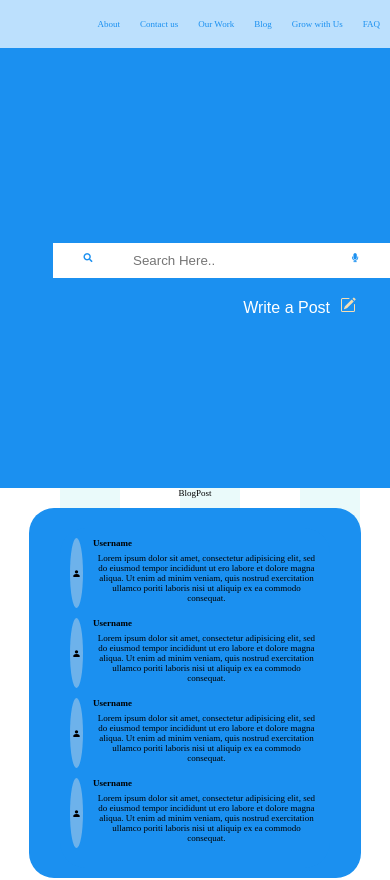
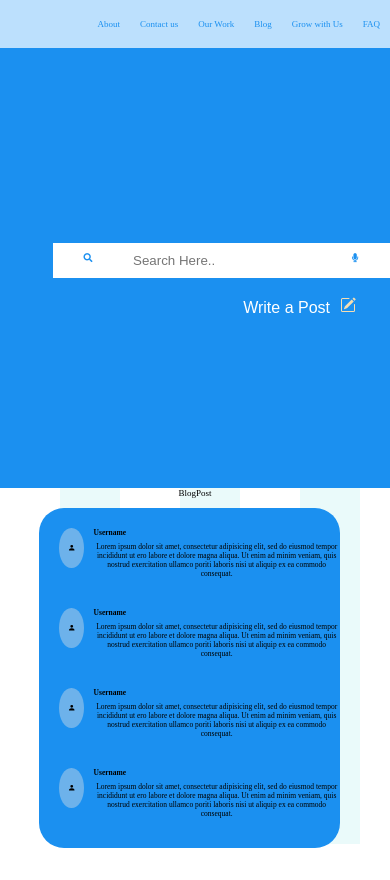
Before and after one commit to deepshah1309/blog-wireframe, a React (Create React App) app: page /blog/1 in a window 390 px wide. Shown: the top 880 px of the page. Built offline with nearby package versions, Linux system fonts and the light colour scheme.

Commit message:
Styled the email part

```diff
--- a/src/App.scss
+++ b/src/App.scss
@@ -12,6 +12,8 @@ $backGroud: #bce0fd;
   background: url("./assets/component1.svg");
   height: 100vh;
   font-family: "Poppons", "sans-serif";
+  justify-content: center;
+  align-items: center;
 }
 
 @media (prefers-reduced-motion: no-preference) {
--- a/src/Components/blog/blog.js
+++ b/src/Components/blog/blog.js
@@ -7,7 +7,7 @@ import BlogPost from "../blog/blogPost";
 
 function blog() {
   return (
-    <div className="blog">
+    <div className="blogPost">
       <div className="search-component">
         <div className="search-blog">
           <div class="input-container">
@@ -26,13 +26,15 @@ function blog() {
           </button>
         </div>
       </div>
-      <div>
-        <BlogPost />
+      <div className="blog">
+        <div>
+          <BlogPost />
+        </div>
+        <div className="rv">
+          <Review />
+        </div>
+        <CreateBlog />
       </div>
-      <div className="reviews">
-        <Review />
-      </div>
-      <CreateBlog />
     </div>
   );
 }
--- a/src/Components/blog/blog.scss
+++ b/src/Components/blog/blog.scss
@@ -19,12 +19,19 @@
   margin-left: 10px;
 }
 
-.blog {
+.blogPost {
+  width: 100%;
   display: flex;
   flex-direction: column;
   justify-content: center;
   align-items: center;
-  width: 100%;
+}
+
+.blog {
+  width: 80%;
+  display: flex;
+  flex-direction: column;
+  justify-content: center;
   align-items: center;
 }
 
@@ -39,7 +46,7 @@
   min-height: 400px;
 }
 
-.reviews {
+.rv {
   margin-top: 10px;
   align-self: center;
 }
--- a/src/Components/blog/review.scss
+++ b/src/Components/blog/review.scss
@@ -1,6 +1,6 @@
 .reviews {
   padding: 10px;
-  width: 80%;
+  width: 90%;
   background-color: #1b90f0;
   border-radius: 25px;
   display: flex;
@@ -11,11 +11,12 @@
     display: flex;
     flex-direction: row;
     width: 100%;
+    margin-bottom: 10px;
+    padding: 10px;
 
     .image {
       background-color: #6db2eb;
-      width: 20%;
-      height: 70px;
+      width: 10%;
       border-radius: 50%;
       margin-bottom: 10px;
       display: flex;
@@ -36,3 +37,39 @@
     }
   }
 }
+
+@media (max-width: 1000px) {
+  .review {
+    font-size: medium;
+  }
+  .image {
+    width: 100%;
+  }
+  .info {
+    width: 100%;
+  }
+}
+
+@media (max-width: 700px) {
+  .review {
+    font-size: small;
+  }
+  .image {
+    width: 100%;
+  }
+  .info {
+    width: 100%;
+  }
+}
+
+@media (max-width: 600px) {
+  .review {
+    font-size: smaller;
+  }
+  .image {
+    width: 100%;
+  }
+  .info {
+    width: 100%;
+  }
+}
```
